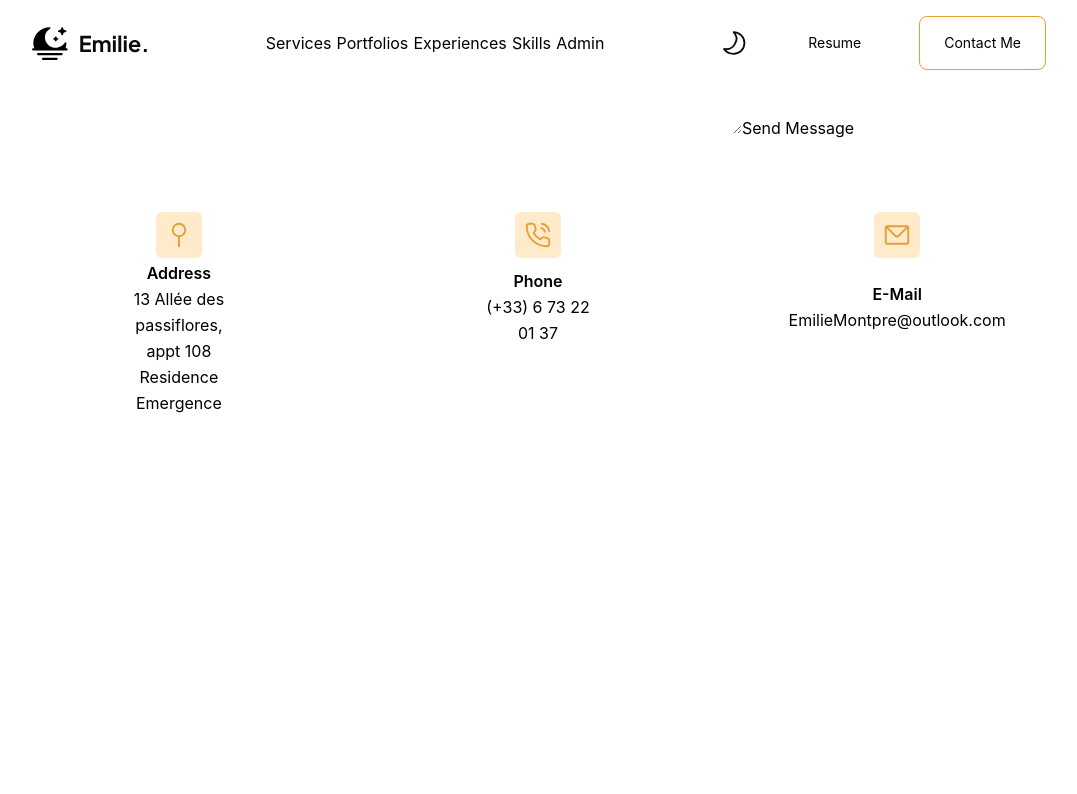
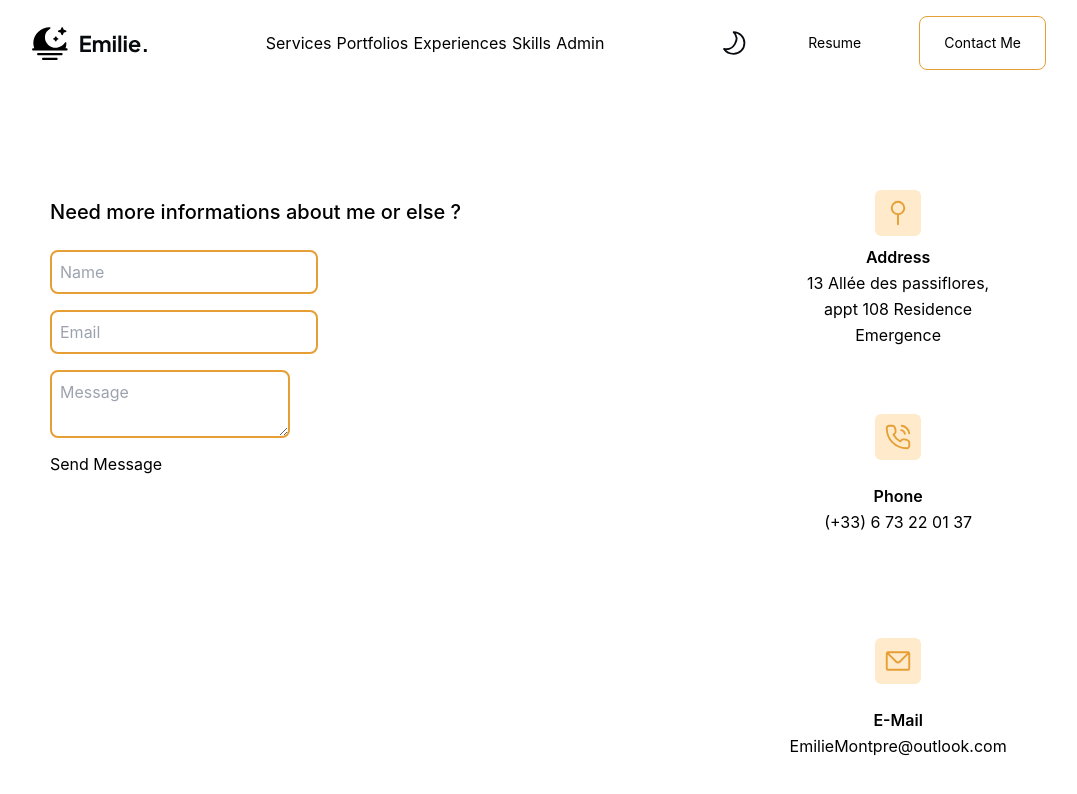
Before and after one commit to SakoSuta/portfolio, a Next.js app: page /contact in a window 1280 px wide. Shown: the top 794 px of the page, without its empty margins (102-1179 px from the left). Built offline with nearby package versions, Linux system fonts and the light colour scheme.

Commit message:
avancement contact

```diff
--- a/pages/contact/contact-component/index.tsx
+++ b/pages/contact/contact-component/index.tsx
@@ -3,12 +3,15 @@ import { FC } from 'react';
 const ContactForm: FC = () => {
     return (
         <>
-            <form>
-                <input type="text" id="name" name="name" />
-                <input type="email" id="email" name="email" />
-                <textarea id="message" name="message" />
-                <button type="submit">Send Message</button>
-            </form>
+            <div className='w-full px-6'>
+                <h2 className='my-4 font-medium text-xl'>Need more informations about me or else ?</h2>
+                <form>
+                    <input className='my-2 p-2 border-solid border-2 rounded-lg border-MyColor' type="text" id="name" name="name" placeholder='Name'/><br />
+                    <input className='my-2 p-2 border-solid border-2 rounded-lg border-MyColor' type="email" id="email" name="email" placeholder='Email'/><br />
+                    <textarea className='my-2 p-2 border-solid border-2 rounded-lg border-MyColor' id="message" name="message" placeholder='Message'/><br />
+                    <button type="submit">Send Message</button>
+                </form>
+            </div>
         </>
     )
 }
--- a/pages/contact/index.tsx
+++ b/pages/contact/index.tsx
@@ -8,9 +8,10 @@ export default function Contact() {
       <div className="px-32">
         <main className="w-full h-screen">
           <Navigation />
+          <div className="py-24 w-full h-screen flex justify-between">
             <ContactForm />
-          <div className="my-16 flex justify-center">
-            <div className="grid grid-cols-3 w-10/12 gap-x-56">
+            <div className="flex justify-center">
+              <div className="flex flex-col w-3/4 justify-between">
                   <div className="p-2 h-40 flex flex-col items-center justify-between">
                       <div className="p-2 bg-TransColor rounded-md">
                         <Image alt="Icon" width={30} height={30} src="/icon/pin.svg" />
@@ -41,6 +42,7 @@ export default function Contact() {
                   </div>
               </div>
             </div>
+          </div>
         </main>
       </div>
     </>
```
Lines whose indentation alone changed are shown as unchanged.
